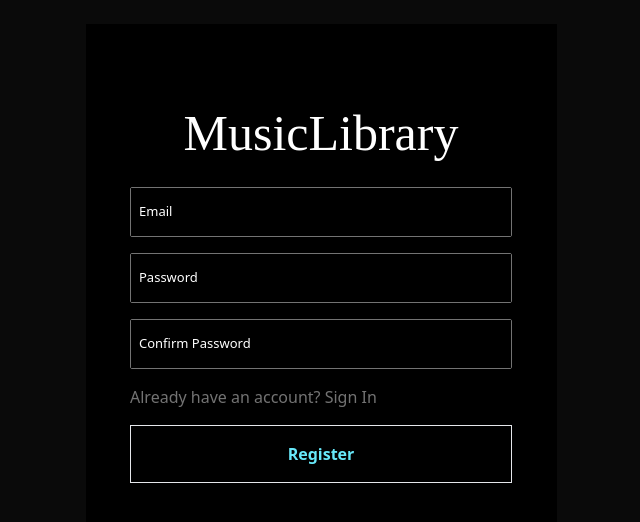
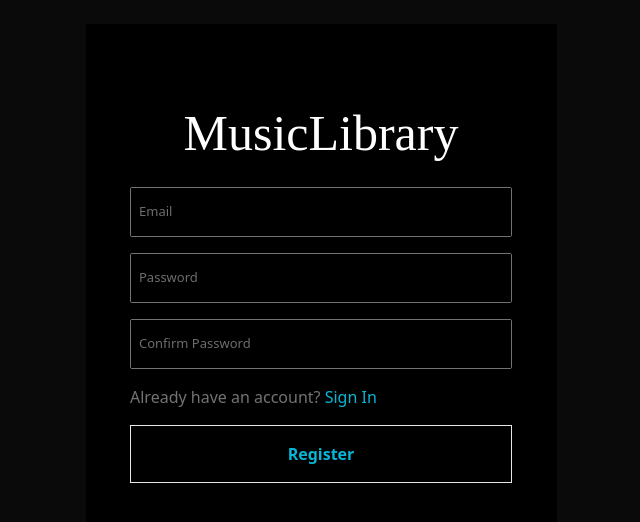
Before and after one commit to CyberNinja600/MusicLibraryReactFrontend, a React (Create React App) app: page /register in a window 1280 px wide. Shown: the top 522 px of the page, without its empty margins (319-959 px from the left). Built offline with nearby package versions, Linux system fonts and the light colour scheme; a web font is replaced by a local one.

Commit message:
feat: login-registration input binding
1. Bind input with function for login
2. Bind input with function for registration
3. minor design changes

```diff
--- a/src/components/Auth/registration-form.jsx
+++ b/src/components/Auth/registration-form.jsx
@@ -1,28 +1,72 @@
-import React from 'react';
+import React, { useState } from 'react';
 import FloatingLabel from '../input/floating-label';
 
 const RegistrationForm = () => {
+  const [formData, setFormData] = useState({
+    email: '',
+    password: '',
+    confirm_password: ''
+  });
+
+  const handleChange = (e) => {
+    const { name, value } = e.target;
+    setFormData({
+      ...formData,
+      [name]: value
+    });
+  };
+
+  const handleSubmit = (e) => {
+    e.preventDefault();
+    console.log('Form Data:', formData);
+  };
+
   return (
     <div className='w-auto h-auto lg:w-[471px] lg:h-[753px] p-4 bg-black space-y-4 flex justify-center'>
-        <div className='space-y-4 pt-14 '>
+      <div className='space-y-4 pt-14'>
         <div className='music-library-barcode text-white w-full text-center'>
           MusicLibrary
         </div>
 
-          <FloatingLabel input_name="email" type="email" placeholder="Email" label="Email"/>
-          <FloatingLabel input_name="password" type="password" placeholder="Password" label="Password"/>
-          <FloatingLabel input_name="confirm_password" type="password" placeholder="Confirm Password" label="Confirm Password"/>
+        <FloatingLabel
+          input_name="email"
+          type="email"
+          placeholder="Email"
+          label="Email"
+          value={formData.email}
+          onChange={handleChange}
+        />
+
+        <FloatingLabel
+          input_name="password"
+          type="password"
+          placeholder="Password"
+          label="Password"
+          value={formData.password}
+          onChange={handleChange}
+        />
+
+        <FloatingLabel
+          input_name="confirm_password"
+          type="password"
+          placeholder="Confirm Password"
+          label="Confirm Password"
+          value={formData.confirm_password}
+          onChange={handleChange}
+        />
 
         <div className='text-neutral-500' name='login'>
-              Already have an account? <a href="/login">Sign In</a>
+          Already have an account? <a href="/login" className='hover:text-cyan-300 text-cyan-500'>Sign In</a>
         </div>
 
-          <div name="register" className="flex justify-center ">
-              <button className='p-4 font-bold  border-[1px] focus-within:eborder-cyan-300 text-cyan-300 w-full'>
+        <div name="register" className="flex justify-center">
+          <button
+            className='p-4 font-bold border-[1px] focus-within:eborder-cyan-300 text-cyan-500 w-full hover:text-cyan-300'
+            onClick={handleSubmit}
+          >
             Register
           </button>
         </div>
-
       </div>
     </div>
   );
--- a/src/components/auth/login-form.jsx
+++ b/src/components/auth/login-form.jsx
@@ -1,7 +1,26 @@
-import React from 'react'
+import React, { useState } from 'react';
 import FloatingLabel from '../input/floating-label';
 
-function loginForm() {
+const LoginForm = () => {
+  const [formData, setFormData] = useState({
+    email: '',
+    password: ''
+
+  });
+
+  const handleChange = (e) => {
+    const { name, value} = e.target;
+    setFormData({
+      ...formData,
+      [name]: value
+    });
+  };
+
+  const handleSubmit = (e) => {
+    e.preventDefault();
+    console.log('Form Data:', formData);
+  };
+
   return (
     <div className='w-auto h-auto lg:w-[471px] lg:h-[753px] p-4 bg-black space-y-4 flex justify-center'>
     <div className='space-y-4 pt-14 '>
@@ -9,22 +28,23 @@ function loginForm() {
           MusicLibrary
       </div>
 
-      <FloatingLabel input_name="email" type="email" placeholder="Email" label="Email"/>
-      <FloatingLabel input_name="password" type="password" placeholder="Password" label="Password"/>
+      <FloatingLabel input_name="email" type="email" placeholder="Email" label="Email" onChange={handleChange}/>
+      <FloatingLabel input_name="password" type="password" placeholder="Password" label="Password" onChange={handleChange}/>
 
       <div className='text-neutral-500' name='login'>
-          New to MusicLibrary? <a href="/register">Join Now</a>
+          New to MusicLibrary? <a href="/register" className='hover:text-cyan-300'>Join Now</a>
       </div>
 
       <div name="register" className="flex justify-center ">
-          <button className='p-4 font-bold  border-[1px] focus-within:eborder-cyan-300 text-cyan-300 w-full'>
+          <button className='p-4 font-bold  border-[1px] focus-within:eborder-cyan-300 text-cyan-300 w-full' onClick={handleSubmit}>
             Login
           </button>
       </div>
 
     </div>
   </div>
-  )
-}
 
-export default loginForm
+  );
+};
+
+export default LoginForm
--- a/src/components/input/floating-label.jsx
+++ b/src/components/input/floating-label.jsx
@@ -1,12 +1,22 @@
-import React from 'react'
+import React from 'react';
 
-function floating_label({input_name, type, placeholder, label}) {
+const FloatingLabel = ({ input_name, type, placeholder, label, value, onChange }) => {
   return (
-    <div className='flex flex-col w-[382px] floating-label-content border-neutral-500 border-[1px] rounded-sm '>
-        <input className='text-neutral-200 floating-input' name={input_name} type={type} placeholder={placeholder} />
-        <label htmlFor={input_name} className='py-1 px-1 text-[#6d6d6d] floating-label '>{label}</label>
-  </div>
-  )
-}
+    <div className='flex flex-col w-[382px] floating-label-content border-neutral-500 border-[1px] rounded-sm'>
+      <input
+        className='active:text-cyan-300 focus:text-cyan-300 text-white floating-input'
+        name={input_name}
+        type={type}
+        placeholder={placeholder}
+        id={input_name}
+        value={value}
+        onChange={onChange}
+      />
+      <label htmlFor={input_name} className='py-1 px-1 text-[#6d6d6d] floating-label'>
+        {label}
+      </label>
+    </div>
+  );
+};
 
-export default floating_label
+export default FloatingLabel;
--- a/src/index.css
+++ b/src/index.css
@@ -28,7 +28,7 @@
 
 
   .floating-label {
-    color:white;
+    /* color:white;  */
     font-size:13px;
     font-weight:normal;
     position:absolute;
@@ -44,7 +44,7 @@
   .floating-input, .floating-select {
     font-size:12px;
     display:block;
-    color: #323840;
+    /* color: #323840; */
     background-color: black;
     height: 3rem;
     padding: .5rem;
```
Lines whose indentation alone changed are shown as unchanged.
